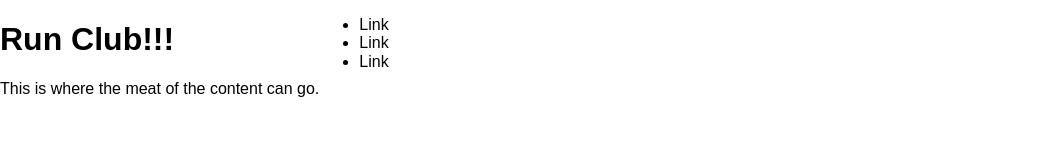
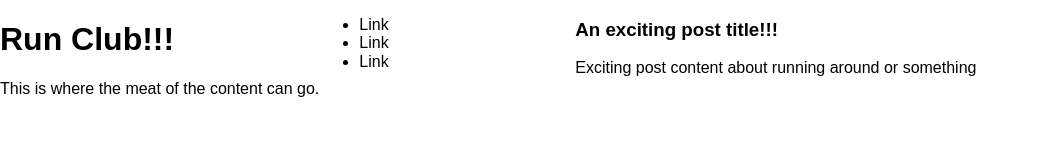
Before and after one commit to jeremiahlangner/runclub, a website: page src/index.html in a window 1280 px wide. Shown: the whole page, without its empty margins (0-1037 px from the left). Drawn offline with nearby package versions, Linux system fonts and the light colour scheme; files that its build step writes are made by us from their sources.

Commit message:
add a basic 'post'

```diff
--- a/src/index.html
+++ b/src/index.html
@@ -40,7 +40,10 @@
     </div>
     <div class="content">
       <main>
-
+        <div class="post">
+          <h3>An exciting post title!!!</h3>
+          <p> Exciting post content about running around or something</p>
+        </div>
       </main>
     </div>
     <div class="footer"></div>
```
Also changed, not shown: build/index.html, build/style.css.
